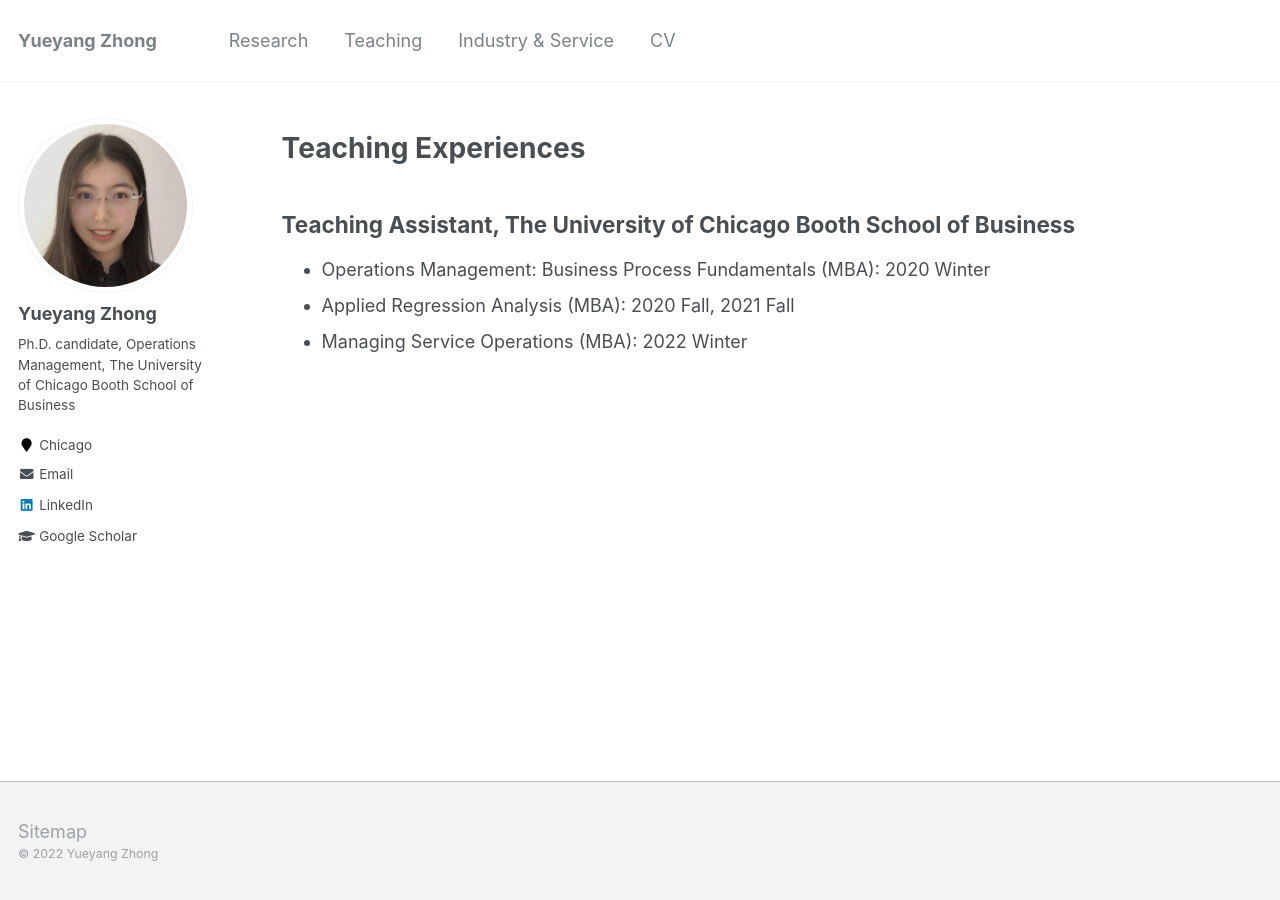
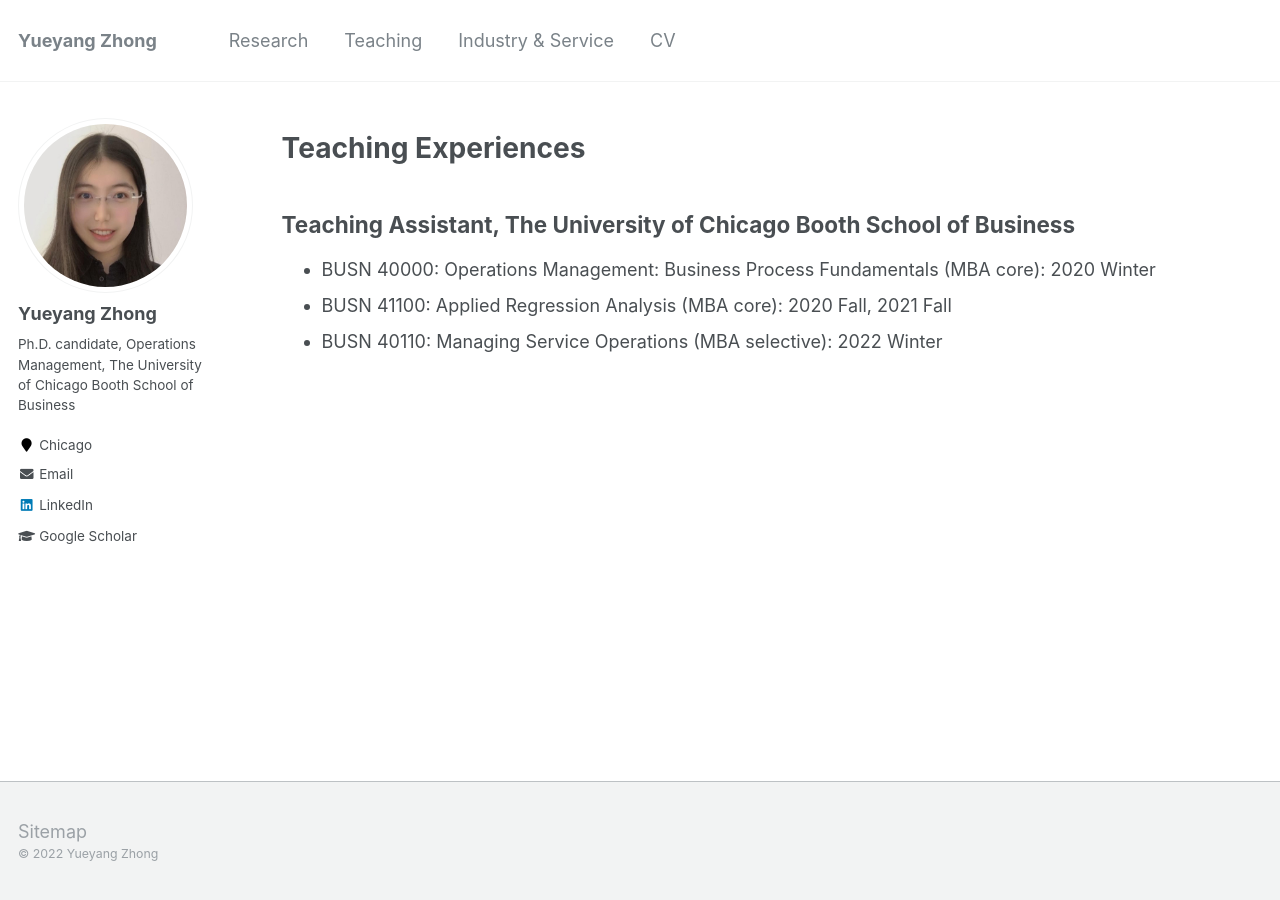
Before and after one commit to alicemengqi/site, a Jekyll site: the page built from _pages/teaching.md, in a window 1280 px wide. Built offline with Jekyll 4.4.1, drawn with Linux system fonts in a browser that asks for light colours.

Commit message:
Update teaching.md

```diff
--- a/_pages/teaching.md
+++ b/_pages/teaching.md
@@ -8,6 +8,6 @@ author_profile: true
 
 # Teaching Experiences
 ## Teaching Assistant, The University of Chicago Booth School of Business
-* Operations Management: Business Process Fundamentals (MBA): 2020 Winter
-* Applied Regression Analysis (MBA): 2020 Fall, 2021 Fall
-* Managing Service Operations (MBA): 2022 Winter
+* BUSN 40000: Operations Management: Business Process Fundamentals (MBA core): 2020 Winter
+* BUSN 41100: Applied Regression Analysis (MBA core): 2020 Fall, 2021 Fall
+* BUSN 40110: Managing Service Operations (MBA selective): 2022 Winter
```
